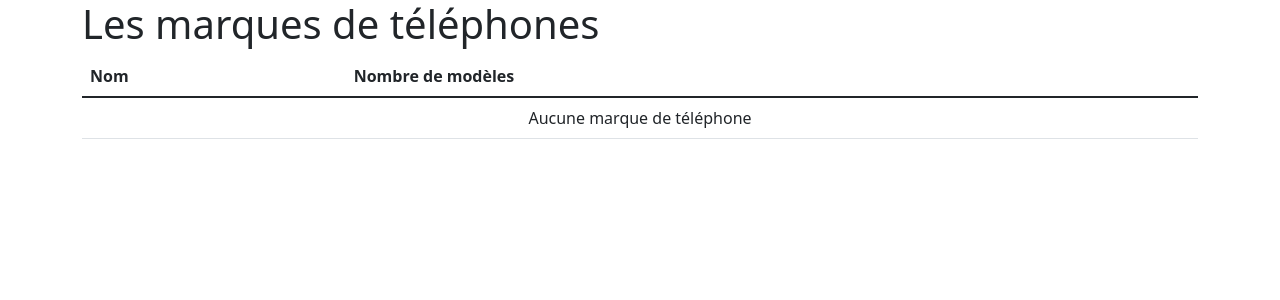
After one commit to maxence-bonnet/vertuphone, a Symfony app: template templates/brand/index.html.twig in a window 1280 px wide. The commit adds this page. Shown: the top 300 px of the page. Run offline with Twig, Linux system fonts and the light colour scheme; the template is opened without the code that fills it, so the values that code supplies are empty; some libraries are stand-ins or nearby versions.

Commit message:
Add : Brand management index, Update : titles / buttons naming

```diff
--- /dev/null
+++ b/templates/brand/index.html.twig
@@ -0,0 +1,27 @@
+{% extends 'base.html.twig' %}
+
+{% block title %}Liste des marques{% endblock %}
+
+{% block body %}
+    <h1>Les marques de téléphones</h1>
+    <table id="phones-list" class="table stripe row-border">
+        <thead>
+            <tr>
+                <th>Nom</th>
+                <th>Nombre de modèles</th>
+            </tr>
+        </thead>
+        <tbody>
+        {% for brand in brands %}
+            <tr>
+                <td>{{ brand.name }}</td>
+                <td>{{ brand.phones|length }}</td>
+            </tr>
+        {% else %}
+            <tr>
+                <td colspan="2" class="text-center">Aucune marque de téléphone</td>
+            </tr>
+        {% endfor %}
+        </tbody>
+    </table>
+{% endblock %}
--- a/templates/home/index.html.twig
+++ b/templates/home/index.html.twig
@@ -30,9 +30,9 @@
     </table>
     <hr>
     <div>
-        <a href="{{ path('app_phone_index') }}" class="btn btn-primary">Voir la liste des téléphones</a>
-        <a href="{{ path('app_phone_new') }}" class="btn btn-primary">Ajouter un téléphone</a>
-        <a href="" class="btn btn-primary">Gérer les marques</a>
+        <a href="{{ path('app_phone_index') }}" class="btn btn-primary">Voir la liste des modèles</a>
+        <a href="{{ path('app_phone_new') }}" class="btn btn-primary">Ajouter un modèle de téléphone</a>
+        <a href="{{ path('app_brand_index') }}" class="btn btn-primary">Gérer les marques</a>
     </div>
 </div>
 
--- a/templates/phone/edit.html.twig
+++ b/templates/phone/edit.html.twig
@@ -1,9 +1,9 @@
 {% extends 'base.html.twig' %}
 
-{% block title %}Modifier un téléphone{% endblock %}
+{% block title %}Modifier un modèle de téléphone{% endblock %}
 
 {% block body %}
-    <h1>Modifier un téléphone</h1>
+    <h1>Modifier un modèle de téléphone</h1>
 
     {{ include('phone/_form.html.twig', {'editMode': true}) }}
 
--- a/templates/phone/index.html.twig
+++ b/templates/phone/index.html.twig
@@ -3,8 +3,8 @@
 {% block title %}Liste des téléphones{% endblock %}
 
 {% block body %}
-    <h1>Les téléphones</h1>
-    <a href="{{ path('app_phone_new') }}" class="btn btn-primary mb-3">Ajouter un téléphone</a>
+    <h1>Les modèles de téléphones</h1>
+    <a href="{{ path('app_phone_new') }}" class="btn btn-primary mb-3">Ajouter un modèle de téléphone</a>
     <table id="phones-list" class="table stripe row-border">
         <thead>
             <tr>
@@ -38,7 +38,7 @@
             </tr>
         {% else %}
             <tr>
-                <td colspan="6" class="text-center">Aucun téléphone</td>
+                <td colspan="6" class="text-center">Aucun modèle de téléphone</td>
             </tr>
         {% endfor %}
         </tbody>
--- a/templates/phone/new.html.twig
+++ b/templates/phone/new.html.twig
@@ -1,9 +1,9 @@
 {% extends 'base.html.twig' %}
 
-{% block title %}Ajouter un téléphone{% endblock %}
+{% block title %}Ajouter un modèle de téléphone{% endblock %}
 
 {% block body %}
-    <h1>Ajouter un téléphone</h1>
+    <h1>Ajouter un modèle téléphone</h1>
 
     {{ include('phone/_form.html.twig', {'editMode': false}) }}
 
--- a/templates/phone/show.html.twig
+++ b/templates/phone/show.html.twig
@@ -20,7 +20,7 @@
                 <td>{{ phone.limitStock }}</td>
             </tr>
             <tr>
-                <th>CreationYear</th>
+                <th>Année de création</th>
                 <td>{{ phone.creationYear }}</td>
             </tr>
             <tr>
```
Also changed, not shown: src/Controller/BrandController.php (+4 -4 lines), src/Repository/BrandRepository.php (+9 -0 lines).
